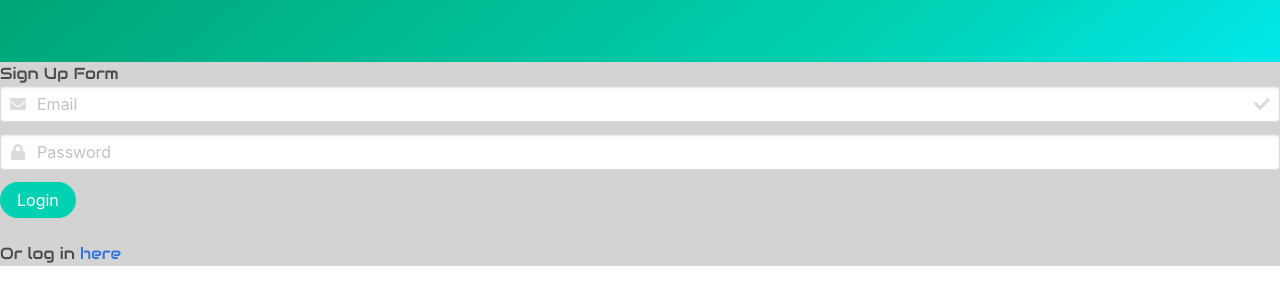
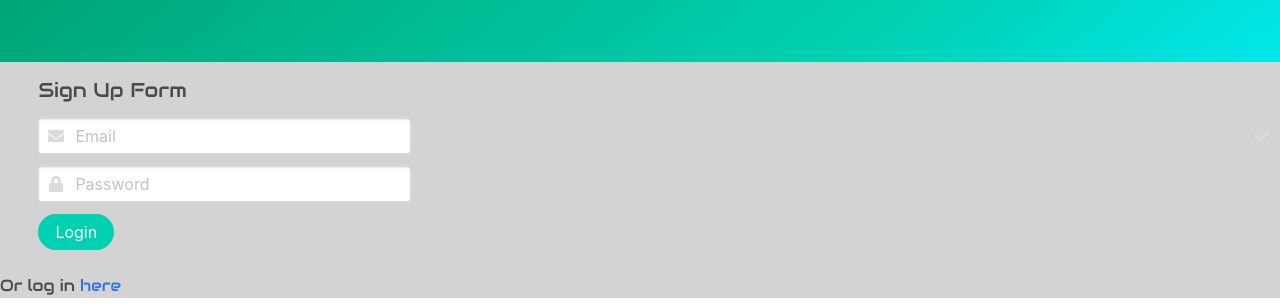
Before and after one commit to bandiddy/RAFT, a website: page views/signup.html in a window 1280 px wide. Shown: the part 123-427 px from the top of the page. Drawn offline with nearby package versions, Linux system fonts and the light colour scheme.

Commit message:
more css changes

```diff
--- a/public/assets/css/style.css
+++ b/public/assets/css/style.css
@@ -24,7 +24,7 @@ body{
     background-color: white;
 }
 
-#userInput {
+#userInput, #email-input, #password-input {
     width:30%;
 }
 
@@ -40,3 +40,9 @@ a:hover {
     color: black;
 
 }
+
+.signup, .sign-header {
+    font-size: 20px;
+    margin-left:3%;
+    margin-top: 1%;
+}
--- a/views/signup.html
+++ b/views/signup.html
@@ -29,7 +29,7 @@
       </div>
     </div>
   </section>
-  <h2>Sign Up Form</h2>
+  <h2 class="sign-header">Sign Up Form</h2>
   <form class="signup">
     <div class="field">
       <p class="control has-icons-left has-icons-right">
```
Also changed, not shown: public/assets/js/create.js (+4 -3 lines), views/main.html (+1 -0 lines).
